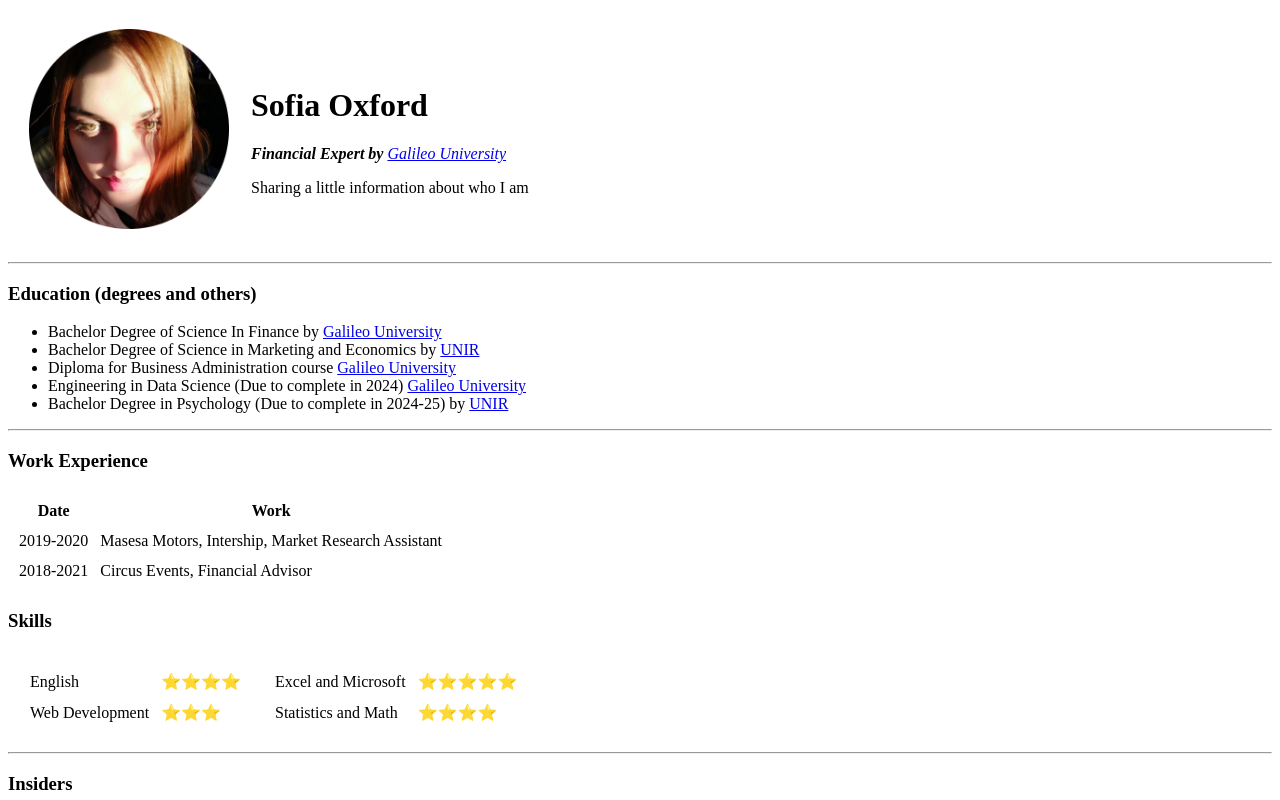
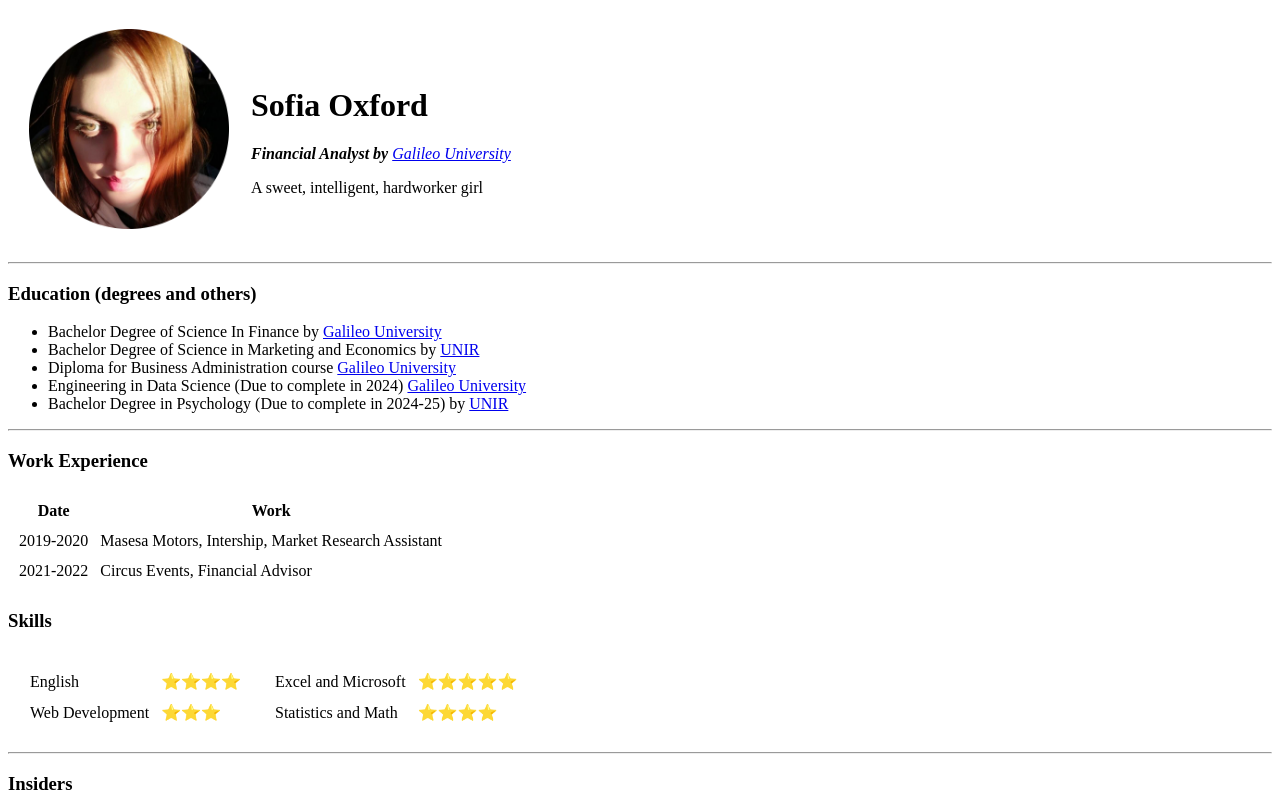
Before and after one commit to SweetSofia/cv, a plain HTML site: page index.html in a window 1280 px wide. Shown: the top 800 px of the page. Drawn offline with Linux system fonts and the light colour scheme.

Commit message:
Update index.html

```diff
--- a/index.html
+++ b/index.html
@@ -8,8 +8,8 @@
         <tr>
             <td><img src="sofia-modified.png" alt="Scientest Website" width="200" height="200"></td>
             <td><h1>Sofia Oxford</h1>
-                <p> <em><strong>Financial Expert by</strong> <a href="https://www.galileo.edu/">Galileo University</a>  </em></p>
-                Sharing a little information about who I am </td>
+                <p> <em><strong>Financial Analyst by</strong> <a href="https://www.galileo.edu/">Galileo University</a>  </em></p>
+                A sweet, intelligent, hardworker girl </td>
         </tr>
     </table>
 <hr>
@@ -36,7 +36,7 @@
         <td>Masesa Motors, Intership, Market Research Assistant</td>
     </tr>
     <tr>
-        <td>2018-2021</td>
+        <td>2021-2022</td>
         <td>Circus Events, Financial Advisor</td>
     </tr>
 </table>
```
